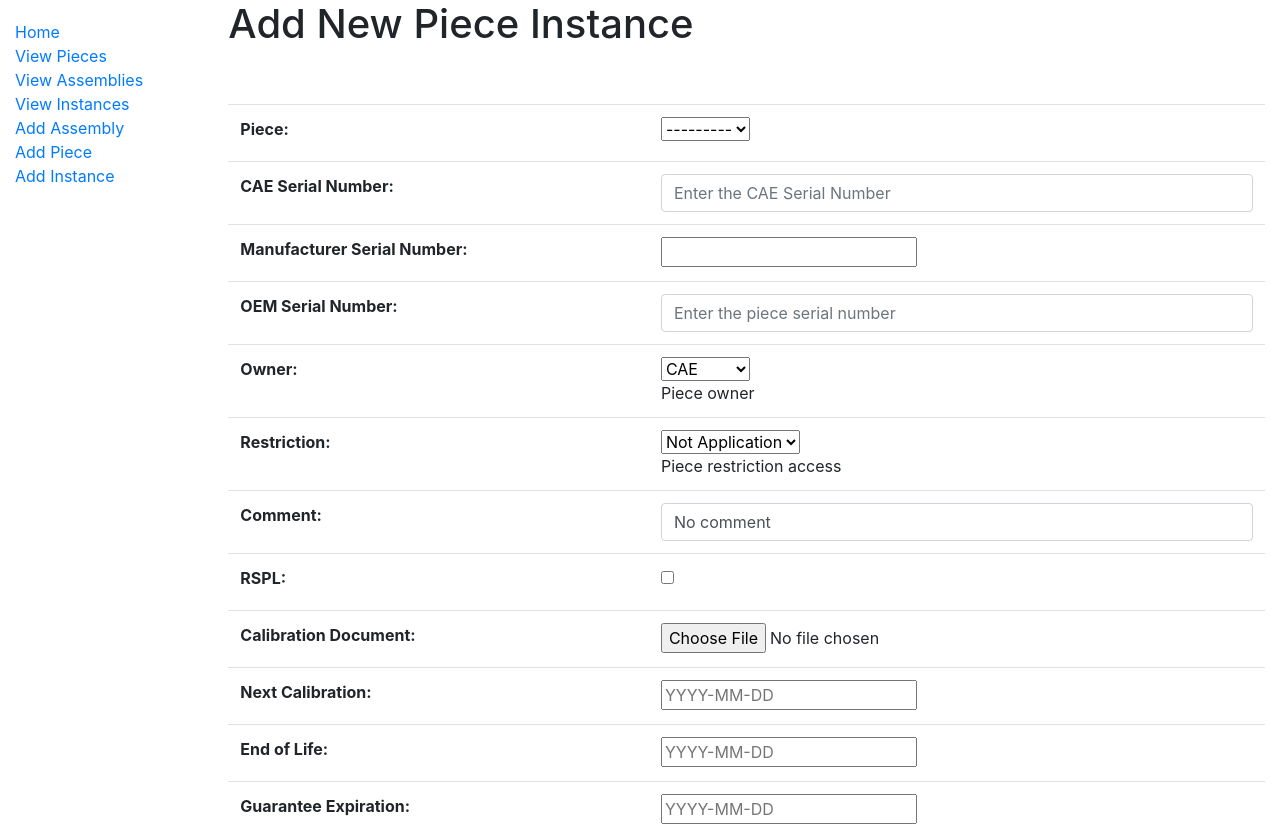
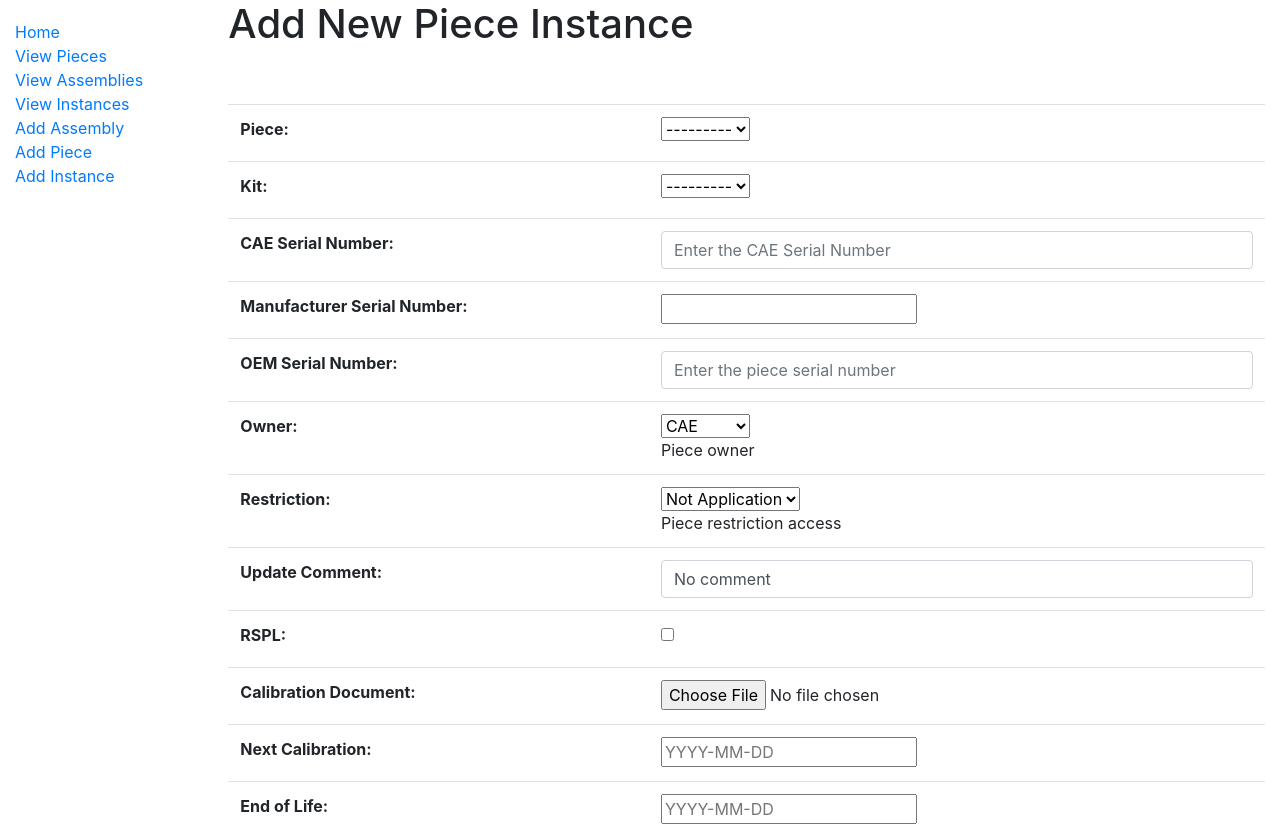
Before and after one commit to eRJe79/SIMS, a Django app: page /inventory/create_instance_piece/ in a window 1280 px wide. Shown: the top 824 px of the page. Run offline with Django 3.2, Linux system fonts and the light colour scheme; data that the repository does not hold is empty; parts of the project's set-up code (start-up, migrations or seed data) failed here and were passed over.

Commit message:
Added update method for KitForm Update method can deal with formsets from PieceInstance Added update button on kit_detail.html and kit_list.html Added history on Kit + display on SIMS

```diff
--- a/SIMS/inventory/forms.py
+++ b/SIMS/inventory/forms.py
@@ -59,19 +59,20 @@ class PieceForm(forms.ModelForm):
 class PieceInstanceForm(forms.ModelForm):
     class Meta:
         model = PieceInstance
-        fields = ['piece', 'serial_number', 'manufacturer_serialnumber', 'provider_serialnumber', 'owner',
+        fields = ['piece', 'kit', 'serial_number', 'manufacturer_serialnumber', 'provider_serialnumber', 'owner',
                   'restriction', 'update_comment', 'is_rspl', 'calibration_document', 'date_calibration',
                   'date_end_of_life', 'date_guarantee', 'first_location', 'second_location', 'third_location',
                   'fourth_location', 'fifth_location', 'sixth_location', 'seventh_location', 'eighth_location',
                   'status']
         labels = {
             'piece': 'Piece',
+            'kit': 'Kit',
             'serial_number': 'CAE Serial Number',
             'manufacturer_serialnumber': 'Manufacturer Serial Number',
             'provider_serialnumber': 'OEM Serial Number',
             'owner': 'Owner',
             'restriction': 'Restriction',
-            'update_comment': 'Comment',
+            'update_comment': 'Update Comment',
             'calibration_document': 'Calibration Document',
             'is_rspl': 'RSPL',
             'date_calibration': 'Next Calibration',
@@ -89,6 +90,7 @@ class PieceInstanceForm(forms.ModelForm):
         }
         widgets = {
             'piece': forms.Select(attrs={'class': 'form-select', 'placeholder': 'Choose Piece'}),
+            'kit': forms.Select(attrs={'class': 'form-select', 'placeholder': 'Choose Kit'}),
             'serial_number': forms.TextInput(attrs={'class': 'form-control', 'placeholder': 'Enter the CAE Serial Number'}),
             'provider_serialnumber': forms.TextInput(attrs={'class': 'form-control', 'placeholder': 'Enter the piece serial number'}),
             'owner': forms.Select(attrs={'class': 'form-select', 'id': 'owner'}),
@@ -187,17 +189,19 @@ class PieceInstanceForm(forms.ModelForm):
 class KitForm(ModelForm):
     class Meta:
         model = Kit
-        fields = ['name', 'description', 'kit_serialnumber']
+        fields = ['name', 'description', 'kit_serialnumber', 'update_comment']
         labels = {
             'name': 'Name',
             'description': 'Description',
             'kit_serialnumber': 'Kit Serial Number',
+            'update_comment': 'Update Comment',
         }
         widgets = {
             'name': forms.TextInput(attrs={'class': 'form-control', 'placeholder': 'Enter the Assembly Name'}),
             'description': forms.TextInput(attrs={'class': 'form-control', 'placeholder': 'Enter the Assembly Description'}),
             'kit_serialnumber': forms.TextInput(attrs={'class': 'form-control', 'placeholder': 'Assembly Serial Number'}),
+            'update_comment': forms.TextInput(attrs={'class': 'form-control', 'placeholder': 'Enter Update Comment'}),
         }
 
-PieceInstancePieceFormSet = inlineformset_factory(Piece, PieceInstance, form=PieceInstanceForm, extra=10)
-PieceInstanceKitFormSet = inlineformset_factory(Kit, PieceInstance, form=PieceInstanceForm, extra=10)
+PieceInstancePieceFormSet = inlineformset_factory(Piece, PieceInstance, form=PieceInstanceForm, extra=1)
+PieceInstanceKitFormSet = inlineformset_factory(Kit, PieceInstance, form=PieceInstanceForm, extra=1)
--- a/SIMS/inventory/models.py
+++ b/SIMS/inventory/models.py
@@ -167,7 +167,9 @@ class Kit(models.Model):
     description = models.TextField(max_length=1000, blank=True, null=True)
     # Serial number is mandatory
     kit_serialnumber = models.CharField(max_length=250, blank=False, null=False)
-
+    update_comment = models.TextField(default='No comment', max_length=1000, blank=True, null=True)
+    # History log
+    history = HistoricalRecords()
     # Default method to access the Kit
     def __str__(self):
         return self.name
@@ -176,6 +178,9 @@ class Kit(models.Model):
     def get_absolute_url(self):
         """Returns the url to access a detail record for this kit."""
         return reverse('kit-detail', args=[str(self.id)])
+
+    def get_pieceinstance_children(self):
+        return self.pieceinstance_set.all()
 
 
 # Class describing the instance of pieces with their specific attributes and methods
--- a/SIMS/inventory/urls.py
+++ b/SIMS/inventory/urls.py
@@ -19,6 +19,7 @@ from .views import (
     KitCreate,
     KitList,
     show_kit,
+    update_kit,
     database_csv,
     load_second_location,
     load_third_location,
@@ -49,8 +50,9 @@ urlpatterns = [
     path('clone_existing_piece/<instance_id>', clone_instance, name='instance-clone'),
 
     path('kit_form/', KitCreate.as_view(), name='kit-create'),
-    path('kit_list/', KitList.as_view(), name='kit'),
+    path('kit_list/', KitList.as_view(), name='kit-list'),
     path('kit_detail/<primary_key>', show_kit, name='kit-detail'),
+    path('kit_update/<kit_id>', update_kit, name='kit-update'),
 
     path('database_csv', database_csv, name='database_csv'),
 
--- a/SIMS/inventory/views.py
+++ b/SIMS/inventory/views.py
@@ -6,6 +6,7 @@ from django.shortcuts import render, redirect, get_object_or_404
 from django.utils import timezone
 from simple_history.utils import update_change_reason
 from django.template import RequestContext
+from django.forms.models import modelformset_factory
 from django.urls import reverse_lazy
 from django.views.generic import ListView, DetailView, CreateView, UpdateView, DeleteView
 from django.contrib.auth.decorators import login_required
@@ -361,16 +362,14 @@ def search_instance_database(request):
         return render(request, 'inventory/search_instance.html', {})
 
 # Kit Management Section
-# Create new kit
+#Create new kit
 class KitCreate(CreateView):
     template_name = 'inventory/kit_form.html'
     model = Kit
-    form_class = KitForm
 
     def get(self, request, *args, **kwargs):
         self.object = None
-        form_class = self.get_form_class()
-        form = KitForm()
+        form = KitForm(request.POST)
         context = {
             'form': KitForm(),
         }
@@ -378,9 +377,8 @@ class KitCreate(CreateView):
 
     def post(self, request, *args, **kwargs):
         self.object = None
-        form_class = self.get_form_class()
-        form = self.get_form(form_class)
-        if form.is_valid() :
+        form = KitForm(request.POST)
+        if form.is_valid():
             return self.form_valid(form)
         else:
             return self.form_invalid(form)
@@ -392,6 +390,33 @@ class KitCreate(CreateView):
     def form_invalid(self, form):
         return self.render_to_response(
             self.get_context_data(form=form))
+
+# Update an assembly
+def update_kit(request, kit_id):
+    kit = Kit.objects.get(pk=kit_id)
+    kit.date_update = timezone.now()
+    kit.update_comment = ''
+    form = KitForm(request.POST or None, instance=kit)
+    PieceInstanceFormset = modelformset_factory(PieceInstance, form=PieceInstanceForm, extra=0)
+    qs = kit.pieceinstance_set.all()
+    formset = PieceInstanceFormset(request.POST or None, request.FILES or None, queryset=qs)
+    context = {
+        'kit': kit,
+        'formset': formset,
+        'form': form,
+    }
+    if all([form.is_valid() and formset.is_valid()]):
+        print("form and formset valid")
+        parent = form.save(commit=False)
+        parent.save()
+        for form in formset:
+            child = form.save(commit=False)
+            if child.kit is None:
+                print("Added new assembly")
+                child.kit = parent
+            child.save()
+        return redirect('kit-list')
+    return render(request, 'inventory/kit_update.html', context)
 
 
 # Display Kit List
--- a/SIMS/templates/base/base.html
+++ b/SIMS/templates/base/base.html
@@ -34,7 +34,7 @@
         <ul class="sidebar-nav">
           <li><a href="{% url 'index' %}">Home</a></li>
           <li><a href="{% url 'piece' %}">View Pieces</a></li>
-          <li><a href="{% url 'kit' %}">View Assemblies</a></li>
+          <li><a href="{% url 'kit-list' %}">View Assemblies</a></li>
           <li><a href="{% url 'piece-instance-list' %}">View Instances</a></li>
           <li><a href="{% url 'kit-create' %}">Add Assembly</a></li>
           <li><a href="{% url 'piece-create' %}">Add Piece</a></li>
--- a/SIMS/templates/inventory/kit_form.html
+++ b/SIMS/templates/inventory/kit_form.html
@@ -5,10 +5,10 @@
   <br/><br/>
 <form id="form_with_formset" action="#" method="post">
   {% csrf_token %}
+    <h2>Assembly</h2>
   <table class="table">
     {{ form.as_table }}
   </table>
-
 
       <button id="submit-button" type="submit" class="btn btn-lg btn-info btn-block">
         <span id="submit-button-amount">Add Assembly</span>
--- a/SIMS/templates/inventory/kit_list.html
+++ b/SIMS/templates/inventory/kit_list.html
@@ -19,6 +19,7 @@
       <td><a href="{{ kit.get_absolute_url }}">{{ kit.name }}</a></td>
       <td>{{ kit.kit_serialnumber }}</td>
       <td>{{ kit.description }}</td>
+	  <td><a href="{% url 'kit-update' kit.id %}" class="btn btn-outline-secondary btn-sm">Update</a></td>
     </tr>
     {% endfor %}
 </table>
--- a/SIMS/templates/inventory/piece_instance_detail.html
+++ b/SIMS/templates/inventory/piece_instance_detail.html
@@ -13,6 +13,7 @@
   		{% if piece_instance.piece.image %}
   			<p><img src="{{ piece_instance.piece.image.url}}" alt="connect" style="max-height:300px" align="right"></p>
   		{% endif %}
+		<p><strong>Assembly: </strong> {{ piece_instance.kit }}</p>
 		<p><strong>Calibration document is stored there: </strong> {{ piece_instance.calibration_document }}</p>
   		<p><strong>OEM: </strong> {{ piece_instance.piece.provider }}</p>
   		<p><strong>OEM Serial Number: </strong> {{ piece_instance.provider_serialnumber }}</p>
```
Also changed, not shown: SIMS/templates/inventory/kit_detail.html (+14 -0 lines), SIMS/templates/inventory/kit_update.html (added, +19 -0 lines).
